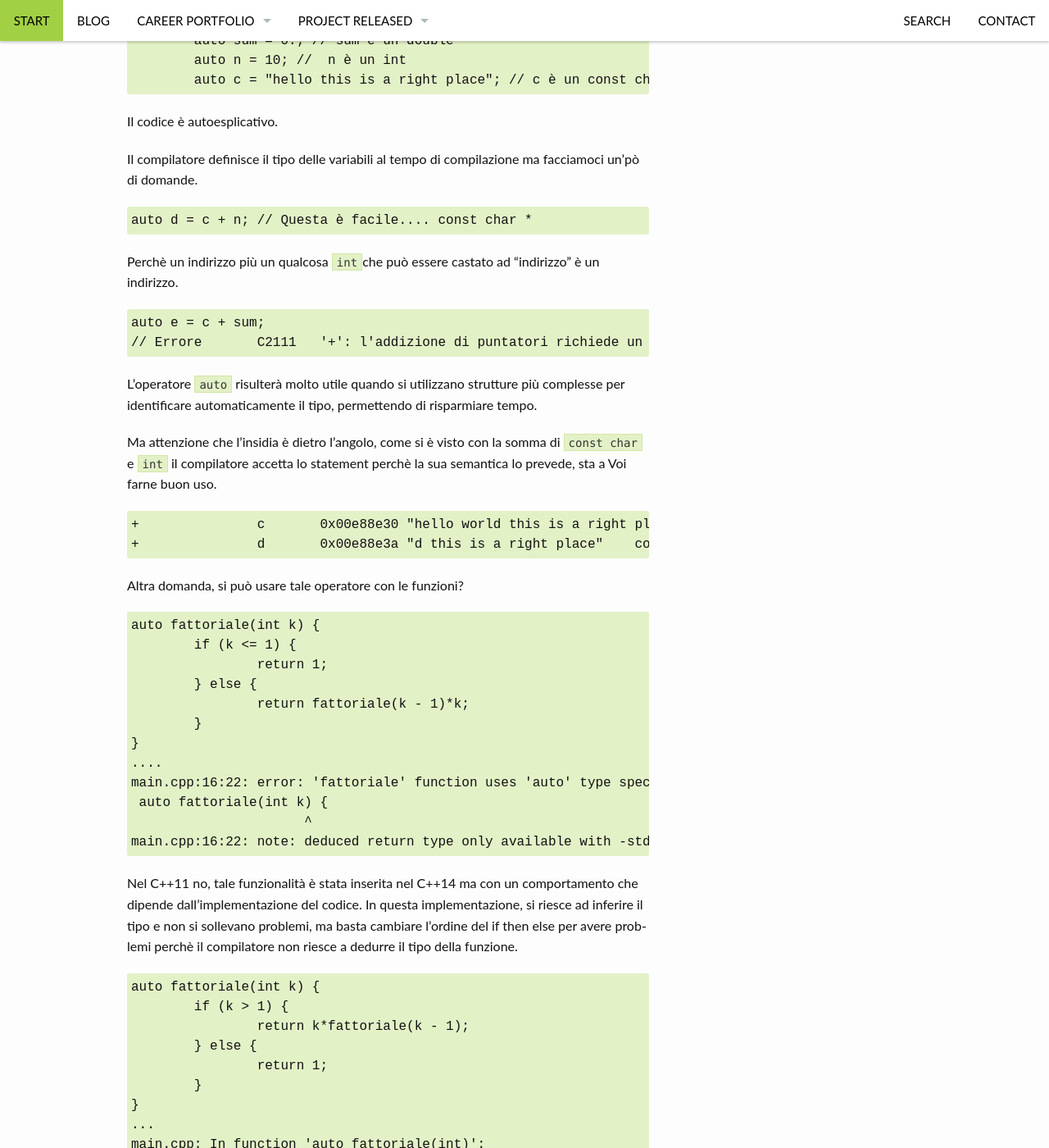
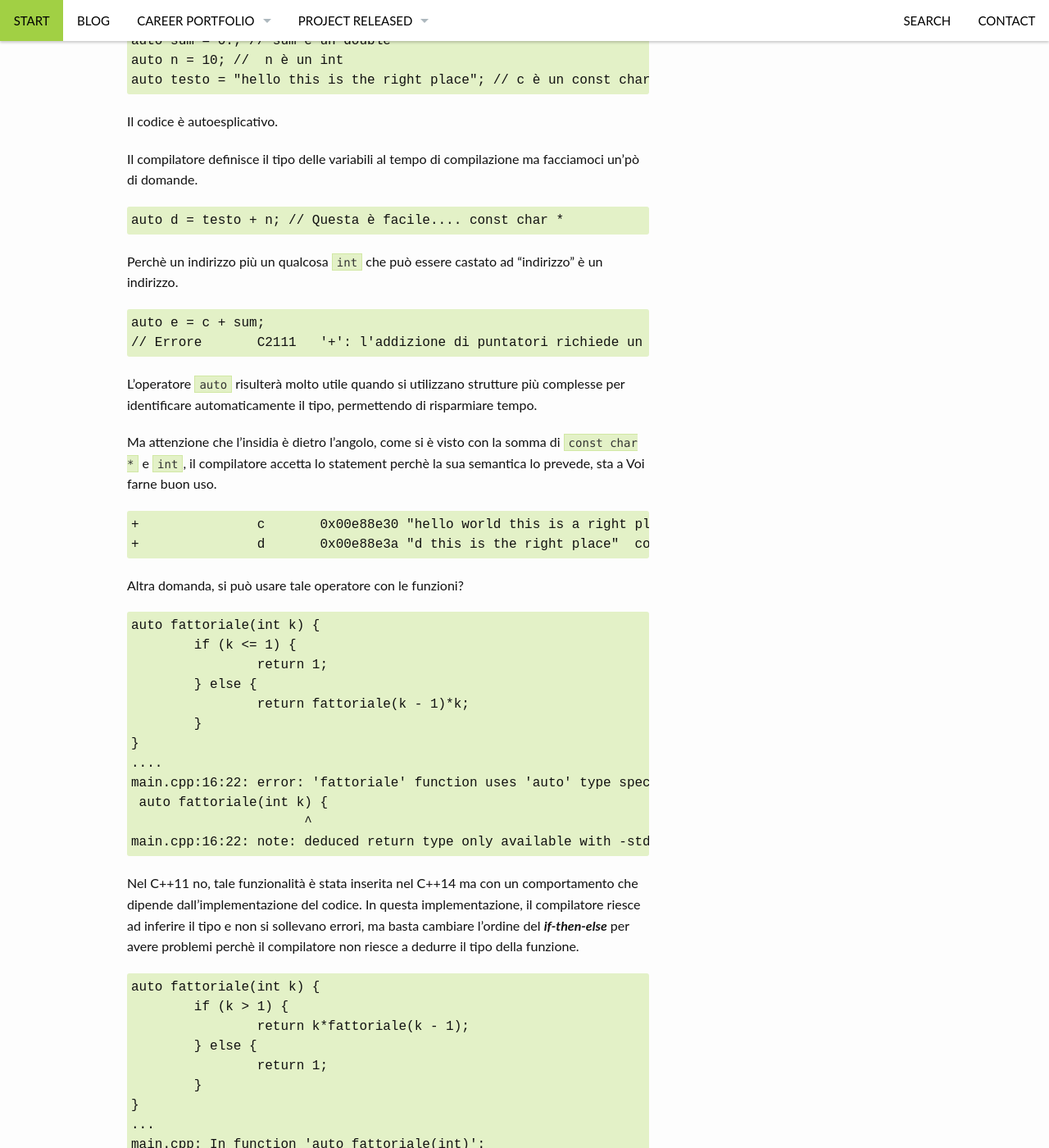
Before and after one commit to nicolarossi/nicolarossi.github.io, a Jekyll site: the page built from _posts/blog/2015-10-12-The next C ....md, in a window 1280 px wide and 1400 px high, scrolled down 1950 px. Shown: the whole window at 82% size. Built offline with Jekyll 4.4.1, drawn with Linux system fonts in a browser that asks for light colours; some of the changed text lies outside the part shown.

Commit message:
Correzioni

```diff
--- a/_posts/blog/2015-10-12-The next C ....md
+++ b/_posts/blog/2015-10-12-The next C ....md
@@ -61,9 +61,9 @@ Risulta utile accedere ad una console del linguaggio, come per il [Javascript] e
 Quindi in questa guerra, che non vedrà mai vincitori definitivi, possiamo tenerci aggiornati per aumentare la nostra produttività usando i nuovi strumenti che la nuova versione del linguaggio ci mette a disposizione.
 
 <pre>
-	auto sum = 0.; // sum è un double
-	auto n = 10; //  n è un int
-	auto c = "hello this is a right place"; // c è un const char *
+auto sum = 0.; // sum è un double
+auto n = 10; //  n è un int
+auto testo = "hello this is the right place"; // c è un const char *
 </pre>
 
 Il codice è autoesplicativo.
@@ -71,10 +71,10 @@ Il codice è autoesplicativo.
 Il compilatore definisce il tipo delle variabili al tempo di compilazione ma facciamoci un'pò di domande.
 
 <pre>
-auto d = c + n; // Questa è facile.... const char *
+auto d = testo + n; // Questa è facile.... const char *
 </pre>
 
-Perchè un indirizzo più un qualcosa <code>int</code>che può essere castato ad "indirizzo" è un indirizzo.
+Perchè un indirizzo più un qualcosa <code>int</code> che può essere castato ad "indirizzo" è un indirizzo.
 
 <pre>
 auto e = c + sum;
@@ -83,11 +83,11 @@ auto e = c + sum;
 
 L'operatore <code>auto</code> risulterà molto utile quando si utilizzano strutture più complesse per identificare automaticamente il tipo, permettendo di risparmiare tempo.
 
-Ma attenzione che l'insidia è dietro l'angolo, come si è visto con la somma di <code>const char</code> e <code>int</code> il compilatore accetta lo statement perchè la sua semantica lo prevede, sta a Voi farne buon uso.
+Ma attenzione che l'insidia è dietro l'angolo, come si è visto con la somma di <code>const char *</code> e <code>int</code>, il compilatore accetta lo statement perchè la sua semantica lo prevede, sta a Voi farne buon uso.
 
 <pre>
 +		c	0x00e88e30 "hello world this is a right place"	const char *
-+		d	0x00e88e3a "d this is a right place"	const char *
++		d	0x00e88e3a "d this is the right place"	const char *
 </pre>
 
 Altra domanda, si può usare tale operatore con le funzioni?
@@ -108,7 +108,7 @@ main.cpp:16:22: note: deduced return type only available with -std=c++14 or -std
 </pre>
 
 Nel C++11 no, tale funzionalità è stata inserita nel C++14 ma con un comportamento che dipende dall'implementazione del codice.
-In questa implementazione, si riesce ad inferire il tipo e non si sollevano problemi, ma basta cambiare l'ordine del if then else per avere problemi perchè il compilatore non riesce a dedurre il tipo della funzione.
+In questa implementazione, il compilatore riesce ad inferire  il tipo e non si sollevano errori, ma basta cambiare l'ordine del <b><em>if-then-else</em></b> per avere problemi perchè il compilatore non riesce a dedurre il tipo della funzione.
 
 <pre>
 auto fattoriale(int k) {
```
Also changed, not shown: other parts of _posts/blog/2015-10-12-The next C ....md (+1 -1 lines).
